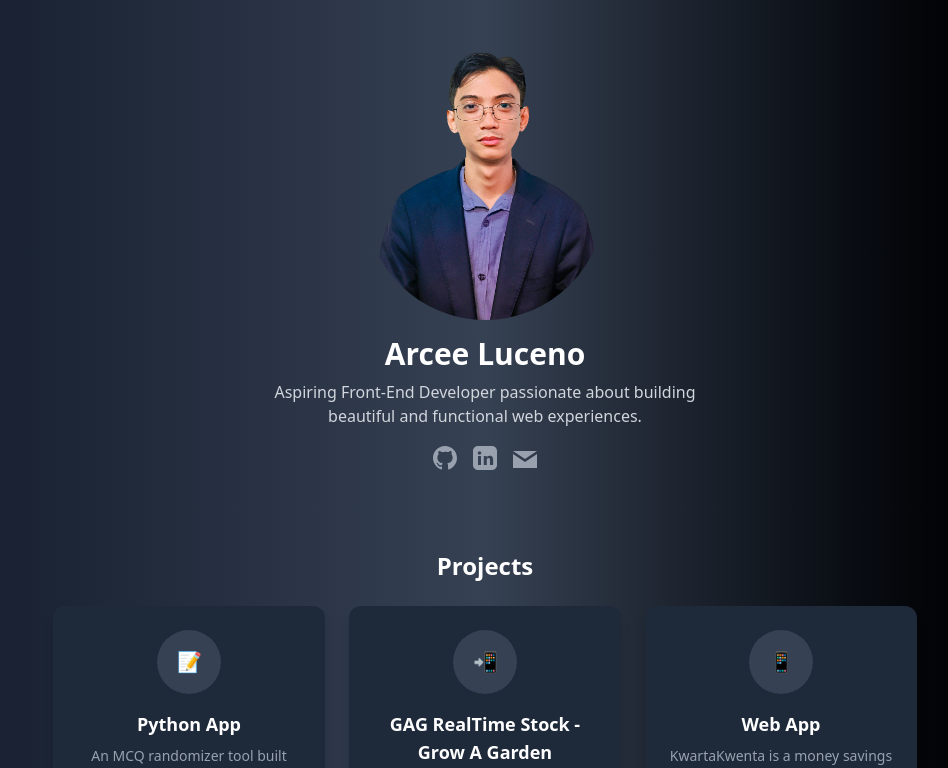
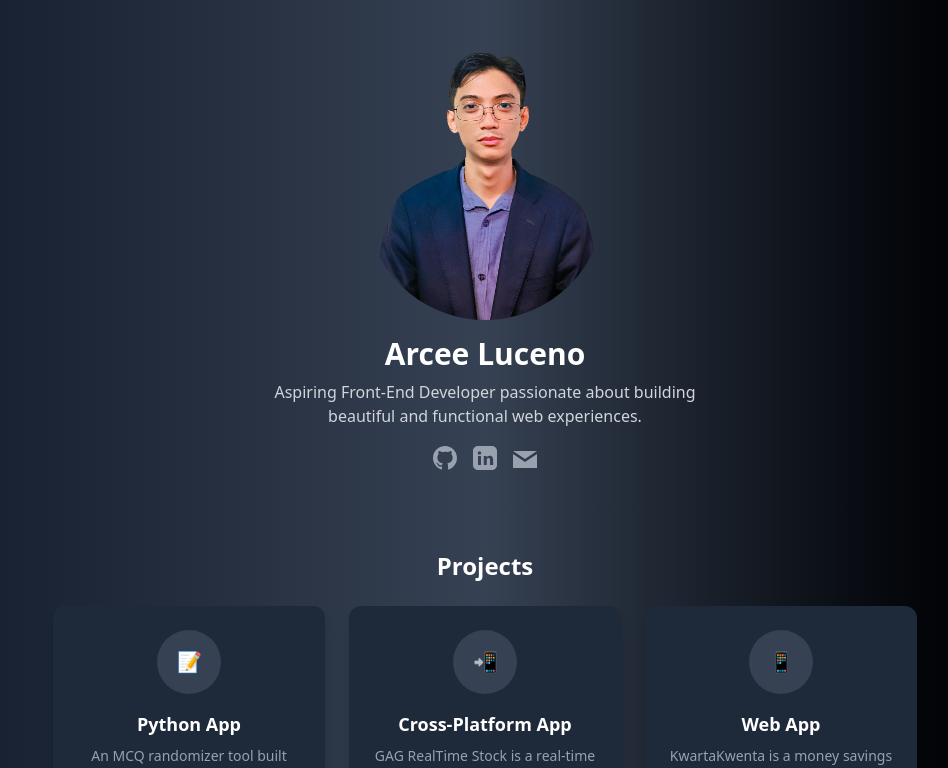
Before and after one commit to arceeluceno13/my-portfolio, a React (Vite) app: page / in a window 1280 px wide. Shown: the top 768 px of the page, without its empty margins (155-1103 px from the left). Built offline with nearby package versions, Linux system fonts and the light colour scheme.

Commit message:
fix: update title for GAG RealTime Stock project entry

```diff
--- a/src/data/projects.ts
+++ b/src/data/projects.ts
@@ -8,7 +8,7 @@ const projects = [
   },
   {
     icon: "📲",
-    title: "GAG RealTime Stock - Grow A Garden",
+    title: "Cross-Platform App",
     desc: "GAG RealTime Stock is a real-time stock tracking app for Weather, Seed, Gear, and Egg stock, built with Ionic React and Capacitor. It features a responsive UI, dark/light mode support, and real-time updates for in-game stock data.",
     link: "https://github.com/arceeluceno13/gag-notif",
     linkLabel: "View Code",
```
